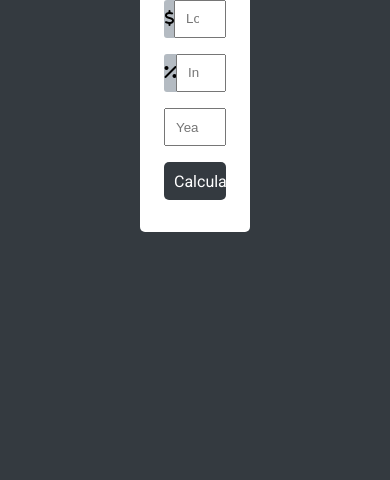
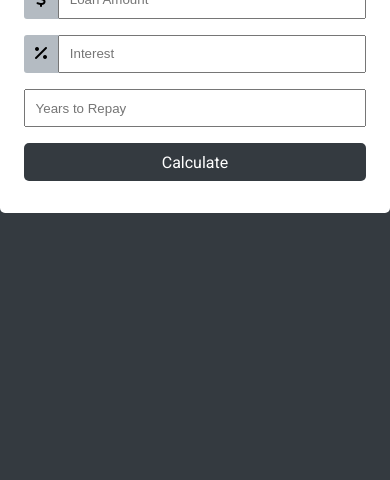
Before and after one commit to Benibecz/benitobeczloanCalculator.github.io, a plain HTML site: page index.html in a window 390 px wide. Shown: the part 364-844 px from the top of the page. Drawn offline with Linux system fonts and the light colour scheme.

Commit message:
made it responsive

```diff
--- a/style.css
+++ b/style.css
@@ -16,7 +16,7 @@ body {
 }
 
 form {
-  width: 28%;
+  width: 35rem;
   background-color: #fff;
   display: flex;
   flex-direction: column;
@@ -41,7 +41,7 @@ input:focus {
 .form-group-top {
   width: 100%;
   display: grid;
-  grid-template-columns: 1fr 13fr;
+  grid-template-columns: 1fr 9fr;
   align-items: center;
   text-align: center;
   background-color: #b4bbc2;
```
